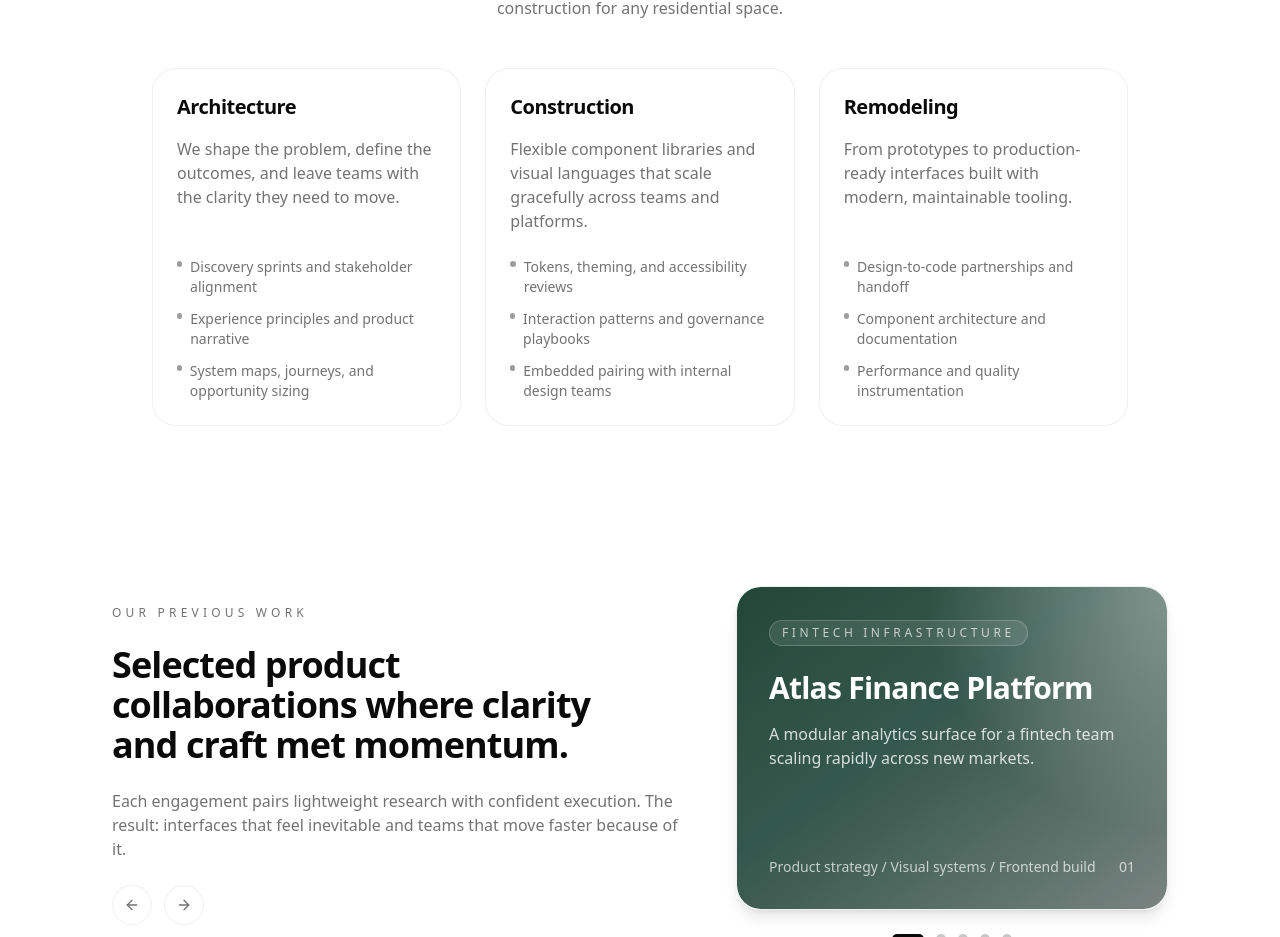
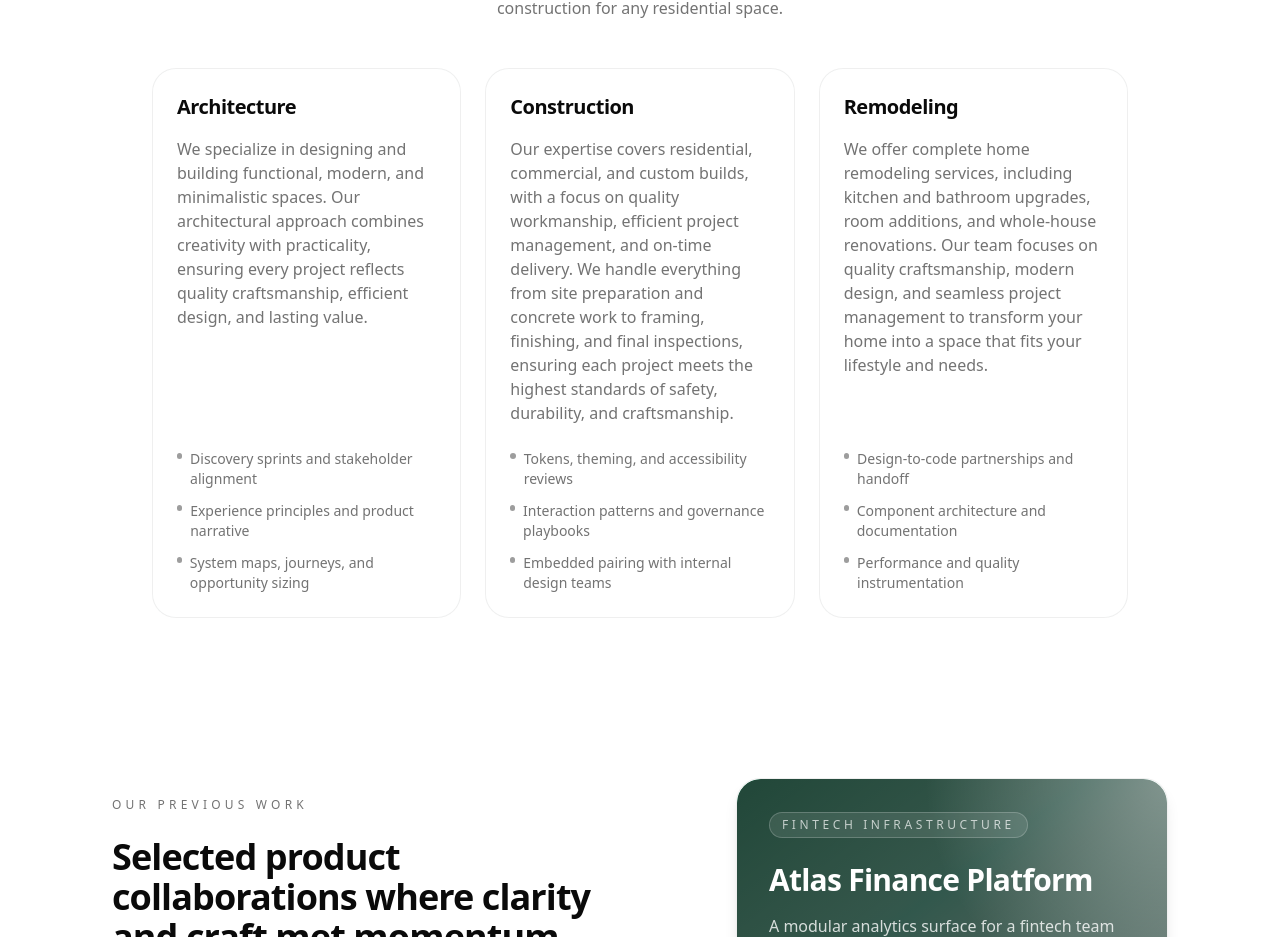
Before and after one commit to codensleep/den.builders, a Next.js app: page / in a window 1280 px wide. Shown: the part 812-1749 px from the top of the page. Built offline with nearby package versions, Linux system fonts and the light colour scheme.

Commit message:
update services
update

```diff
--- a/src/app/page.tsx
+++ b/src/app/page.tsx
@@ -8,7 +8,7 @@ const services = [
   {
     title: 'Architecture',
     description:
-      'We shape the problem, define the outcomes, and leave teams with the clarity they need to move.',
+      'We specialize in designing and building functional, modern, and minimalistic spaces. Our architectural approach combines creativity with practicality, ensuring every project reflects quality craftsmanship, efficient design, and lasting value.',
     focusAreas: [
       'Discovery sprints and stakeholder alignment',
       'Experience principles and product narrative',
@@ -18,7 +18,7 @@ const services = [
   {
     title: 'Construction',
     description:
-      'Flexible component libraries and visual languages that scale gracefully across teams and platforms.',
+      'Our expertise covers residential, commercial, and custom builds, with a focus on quality workmanship, efficient project management, and on-time delivery. We handle everything from site preparation and concrete work to framing, finishing, and final inspections, ensuring each project meets the highest standards of safety, durability, and craftsmanship.',
     focusAreas: [
       'Tokens, theming, and accessibility reviews',
       'Interaction patterns and governance playbooks',
@@ -28,7 +28,7 @@ const services = [
   {
     title: 'Remodeling',
     description:
-      'From prototypes to production-ready interfaces built with modern, maintainable tooling.',
+      'We offer complete home remodeling services, including kitchen and bathroom upgrades, room additions, and whole-house renovations. Our team focuses on quality craftsmanship, modern design, and seamless project management to transform your home into a space that fits your lifestyle and needs.',
     focusAreas: [
       'Design-to-code partnerships and handoff',
       'Component architecture and documentation',
```
